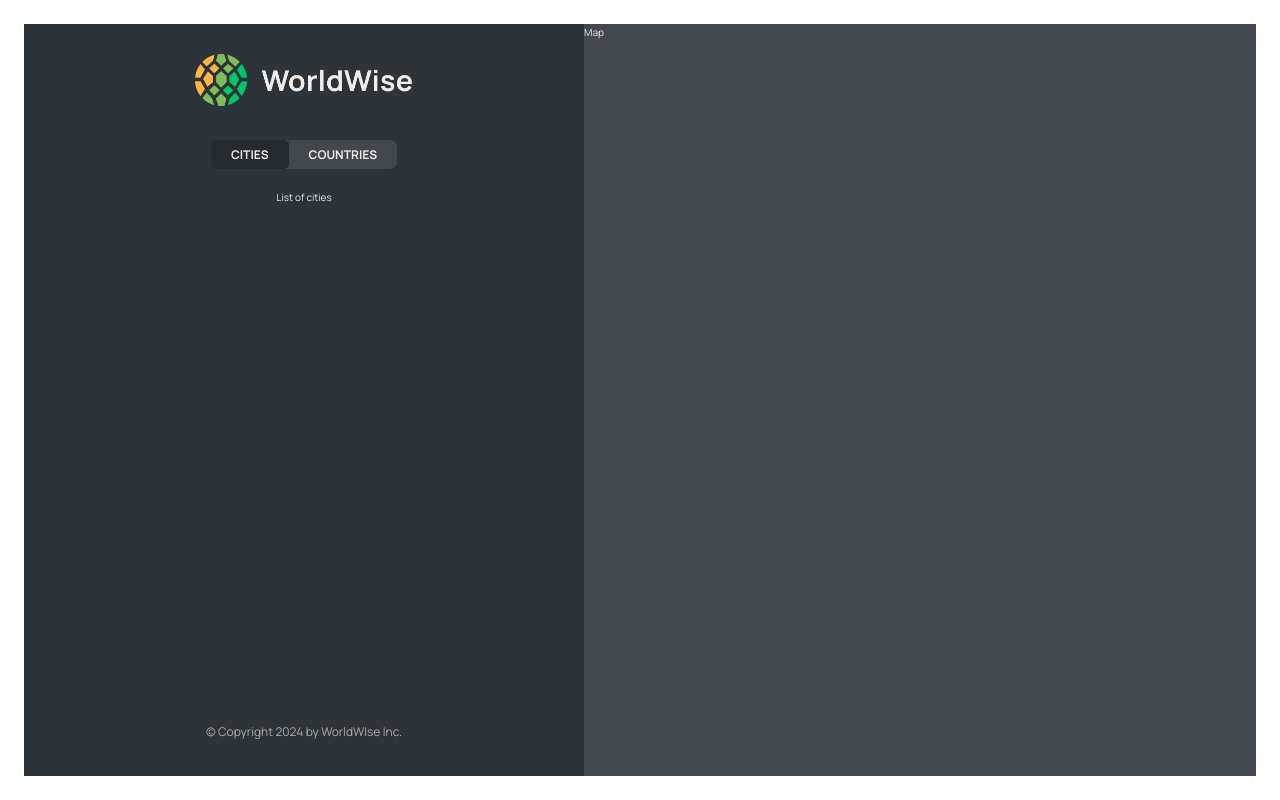
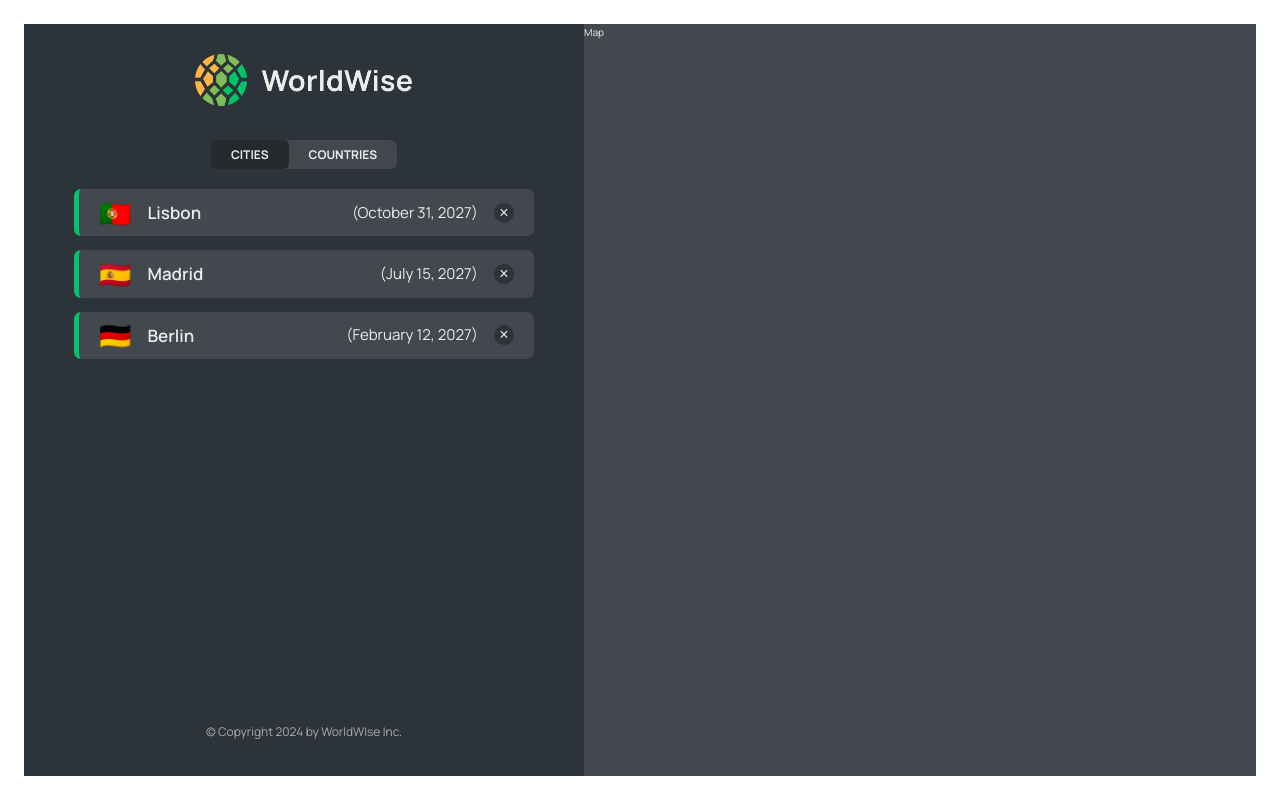
Before and after one commit to Martin-Andreev-288/J_Sch_ReactProjects, a React (Vite) app in the folder 11-worldwise/: page /app/cities in a window 1280 px wide. Built offline with nearby package versions, Linux system fonts and the light colour scheme; data requests are answered from the project's data file.

Commit message:
213 implementing the cities list

```diff
--- a/11-worldwise/package.json
+++ b/11-worldwise/package.json
@@ -7,7 +7,8 @@
     "dev": "vite",
     "build": "vite build",
     "lint": "eslint . --ext js,jsx --report-unused-disable-directives --max-warnings 0",
-    "preview": "vite preview"
+    "preview": "vite preview",
+    "server": "json-server --watch data/cities.json --port 9000"
   },
   "dependencies": {
     "react": "^18.2.0",
@@ -22,6 +23,7 @@
     "eslint-plugin-react": "^7.32.2",
     "eslint-plugin-react-hooks": "^4.6.0",
     "eslint-plugin-react-refresh": "^0.4.3",
+    "json-server": "^1.0.0-alpha.23",
     "vite": "^4.4.5"
   }
 }
--- a/11-worldwise/src/App.jsx
+++ b/11-worldwise/src/App.jsx
@@ -5,9 +5,33 @@ import Homepage from './pages/Homepage';
 import Login from "./pages/Login";
 import AppLayout from './pages/AppLayout';
 import PageNotFound from "./pages/PageNotFound";
+import CityList from "./components/CityList";
+import { useEffect, useState } from "react";
+
+const BASE_URL = "http://localhost:9000";
 // !!!!!!!!!!!!! Tr da pasvame elementite taka <Homepage />, a ne samo Homepage, za da mozhe da podavame props
 // index e za neshto, koeto iskame da se pokazva by default
 function App() {
+  const [cities, setCities] = useState([]);
+  const [isLoading, setIsloading] = useState(false);
+
+  useEffect(function () {
+    async function fetchCities() {
+      try {
+        setIsloading(true);
+        const res = await fetch(`${BASE_URL}/cities`);
+        const data = await res.json();
+        setCities(data);
+      } catch {
+        alert("There was an error loading data...");
+      } finally {
+        setIsloading(false);
+      }
+    }
+    fetchCities();
+  }, []);
+
+
   return (
     <BrowserRouter>
       <Routes>
@@ -16,8 +40,8 @@ function App() {
         <Route path="pricing" element={<Pricing />} />
         <Route path="login" element={<Login />} />
         <Route path="app" element={<AppLayout />}>
-          <Route index element={<p>List of cities</p>} />
-          <Route path="cities" element={<p>List of cities</p>} />
+          <Route index element={<CityList cities={cities} isLoading={isLoading} />} />
+          <Route path="cities" element={<CityList cities={cities} isLoading={isLoading} />} />
           <Route path="countries" element={<p>Countries</p>} />
           <Route path="form" element={<p>Form</p>} />
         </Route>
--- /dev/null
+++ b/11-worldwise/src/components/CityItem.jsx
@@ -0,0 +1,23 @@
+import styles from './CityItem.module.css';
+
+const formatDate = (date) =>
+    new Intl.DateTimeFormat("en", {
+        day: "numeric",
+        month: "long",
+        year: "numeric",
+    }).format(new Date(date));
+
+function CityItem({ city }) {
+    const { cityName, emoji, date } = city;
+
+    return (
+        <li className={styles.cityItem}>
+            <span className={styles.emoji}>{emoji}</span>
+            <h3 className={styles.name}>{cityName}</h3>
+            <time className={styles.date}>({formatDate(date)})</time>
+            <button className={styles.deleteBtn}>&times;</button>
+        </li>
+    );
+}
+
+export default CityItem;
--- /dev/null
+++ b/11-worldwise/src/components/CityList.jsx
@@ -0,0 +1,24 @@
+import Spinner from "./Spinner";
+import styles from './CityList.module.css';
+import CityItem from "./CityItem";
+import Message from "./Message";
+
+function CityList({ cities, isLoading }) {
+    // pri men obache spinner-a ne mozhe da se poluchi, ima problem s tova --delay 500 v json fayla i go mahnah
+    if (isLoading) return <Spinner />;
+
+    if (!cities.length)
+        return (
+            <Message message="Add your first city by clicking on a city on the map" />
+        );
+
+    return (
+        <ul className={styles.cityList}>
+            {cities.map((city) => (
+                <CityItem city={city} key={city.id} />
+            ))}
+        </ul>
+    );
+}
+
+export default CityList;
```
